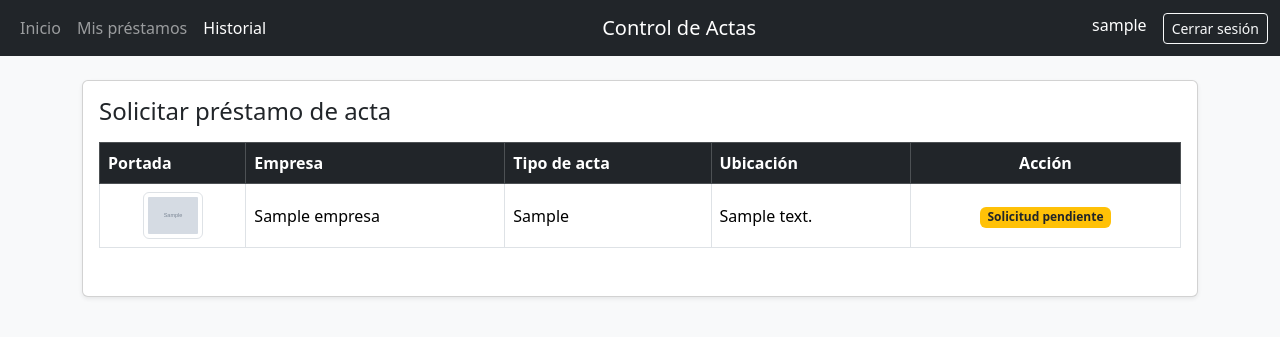
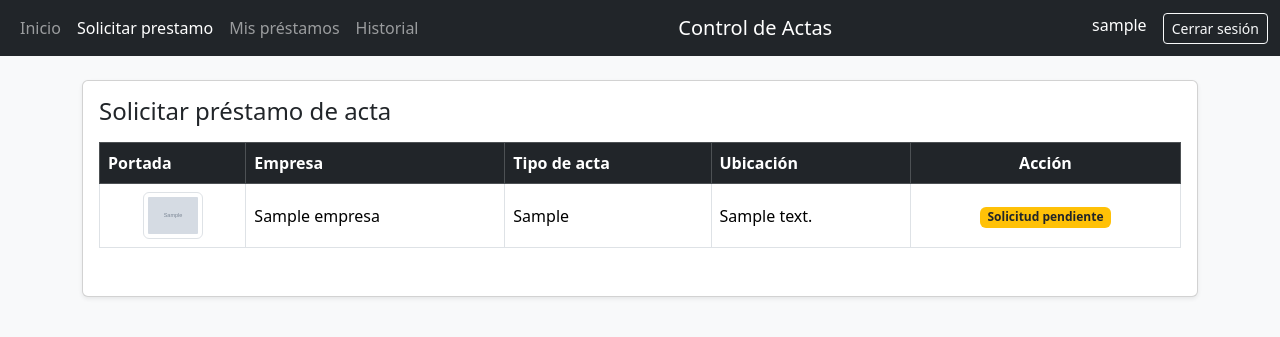
Before and after one commit to ContaFullgas/actas_constitutivas, a PHP site: page /usuario/solicitar_prestamo.php in a window 1280 px wide. Shown: the top 337 px of the page. Run offline with PHP 8.4, Linux system fonts and the light colour scheme; the visitor is signed in with stand-in values (Sample User, id 1); tables that the repository leaves empty or names only in its code hold one stand-in row (values such as "Sample post"); grey boxes marked "Sample" are stand-in pictures.

Commit message:
se reparo el navbar del usuario.

```diff
--- a/usuario/historial.php
+++ b/usuario/historial.php
@@ -38,6 +38,7 @@ $historial = mysqli_query($conn, "
 
         <div class="navbar-nav">
             <a href="empresas.php" class="nav-link">Inicio</a>
+            <a href="solicitar_prestamo.php" class="nav-link">Solicitar prestamo</a>
             <a href="mis_prestamos.php" class="nav-link">Mis préstamos</a>
             <a href="historial.php" class="nav-link active">Historial</a>
         </div>
--- a/usuario/mis_prestamos.php
+++ b/usuario/mis_prestamos.php
@@ -41,6 +41,7 @@ $prestamos = mysqli_query($conn, "
 
         <div class="navbar-nav">
             <a href="empresas.php" class="nav-link">Inicio</a>
+            <a href="solicitar_prestamo.php" class="nav-link">Solicitar prestamo</a>
             <a href="mis_prestamos.php" class="nav-link active">Mis préstamos</a>
             <a href="historial.php" class="nav-link">Historial</a>
         </div>
--- a/usuario/solicitar_prestamo.php
+++ b/usuario/solicitar_prestamo.php
@@ -42,8 +42,9 @@ $actas = mysqli_query($conn, "
 
         <div class="navbar-nav">
             <a href="empresas.php" class="nav-link">Inicio</a>
+            <a href="solicitar_prestamo.php" class="nav-link active">Solicitar prestamo</a>
             <a href="mis_prestamos.php" class="nav-link">Mis préstamos</a>
-            <a href="historial.php" class="nav-link active">Historial</a>
+            <a href="historial.php" class="nav-link ">Historial</a>
         </div>
 
         <span class="navbar-brand ms-2">Control de Actas</span>
```
